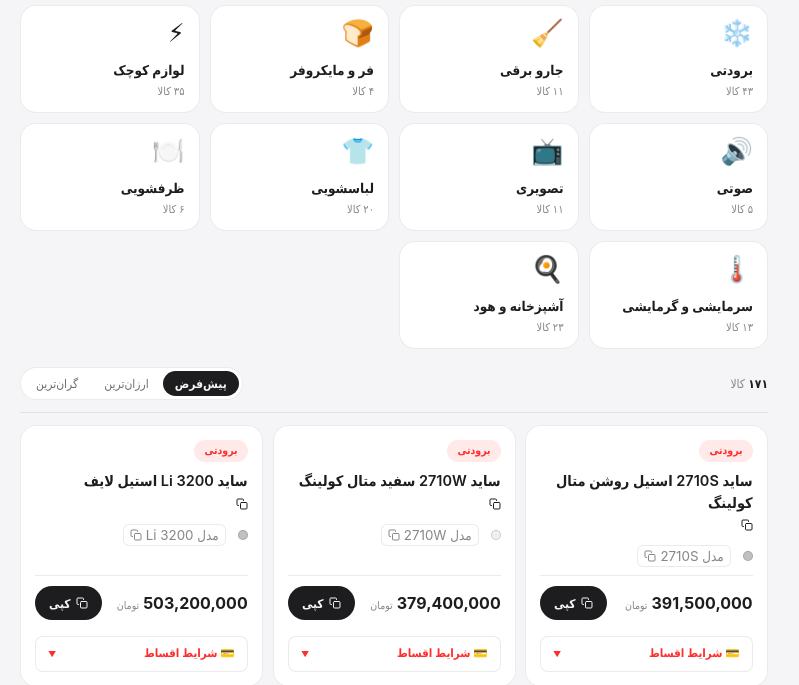
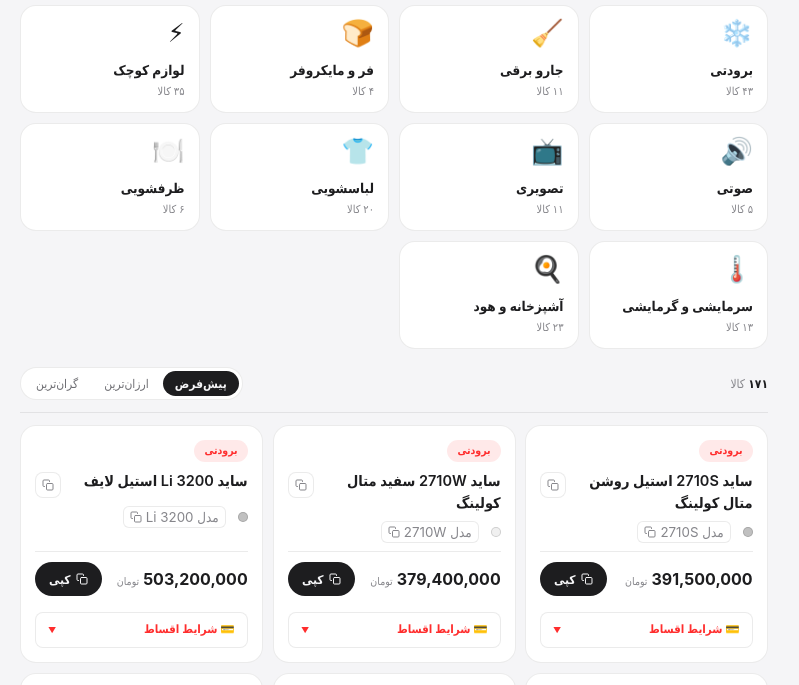
Before and after one commit to MOKING2004/BASHAYAN, a plain HTML site: page index.html in a window 1280 px wide. Shown: the part 70-755 px from the top of the page, without its empty margins (246-1045 px from the left). Drawn offline with Linux system fonts and the light colour scheme.

Commit message:
Update style.css

```diff
--- a/style.css
+++ b/style.css
@@ -192,7 +192,17 @@ body.search-open .search { height: 44px; margin-top: 8px; margin-bottom: 10px; o
 }
 .card:hover { border-color: var(--line-strong); box-shadow: var(--shadow-md); }
 .card-cat { display: inline-flex; align-self: flex-start; padding: 3px 10px; border-radius: 100px; background: var(--accent-soft); color: var(--accent); font-size: 10.5px; font-weight: 600; }
-.card-title { font-size: 14.5px; font-weight: 600; line-height: 1.5; color: var(--text); overflow-wrap: anywhere; }
+
+/* Title & Name Copy */
+.card-title-wrap { display: flex; align-items: flex-start; justify-content: space-between; gap: 8px; width: 100%; }
+.card-title { font-size: 14.5px; font-weight: 600; line-height: 1.5; color: var(--text); overflow-wrap: anywhere; flex: 1; }
+.name-copy {
+  display: flex; align-items: center; justify-content: center; width: 26px; height: 26px; flex-shrink: 0;
+  border-radius: 8px; background: var(--bg-elevated); border: 1px solid var(--line); color: var(--text-3);
+  transition: background .2s, color .2s, border-color .2s, transform .1s; margin-top: 2px; cursor: pointer;
+}
+.name-copy:active { transform: scale(.9); }
+.name-copy.copied { background: var(--success); color: #fff; border-color: var(--success); }
 
 /* Meta & Model Copy */
 .card-meta { display: flex; align-items: center; gap: 6px; font-size: 11.5px; color: var(--text-3); flex-wrap: wrap; }
```
